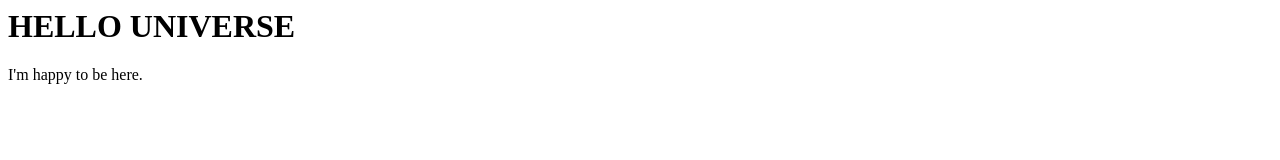
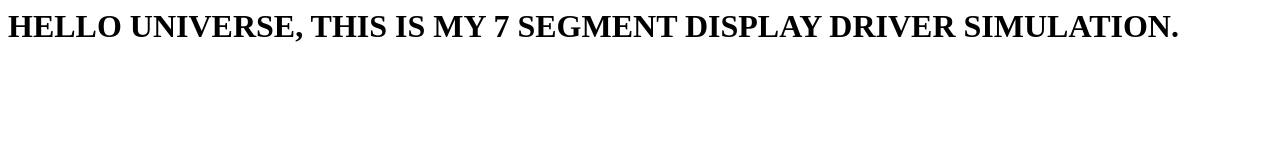
Before and after one commit to AuroraSu/INF1339-Week01, a plain HTML site: page docs/index.html in a window 1280 px wide. Drawn offline with Linux system fonts and the light colour scheme.

Commit message:
Add files via upload
HELLO UNIVERSE, + <THIS IS MY 7 SEGMENT DISPLAY DRIVER SIMULATION.>

```diff
--- a/docs/index.html
+++ b/docs/index.html
@@ -3,7 +3,6 @@
 <title>Hello Universe</title>
 </head>
 <body>
-<h1>HELLO UNIVERSE</h1>
-I'm happy to be here.
+<h1>HELLO UNIVERSE, THIS IS MY 7 SEGMENT DISPLAY DRIVER SIMULATION.</h1>
 </body>
 </html>
```
